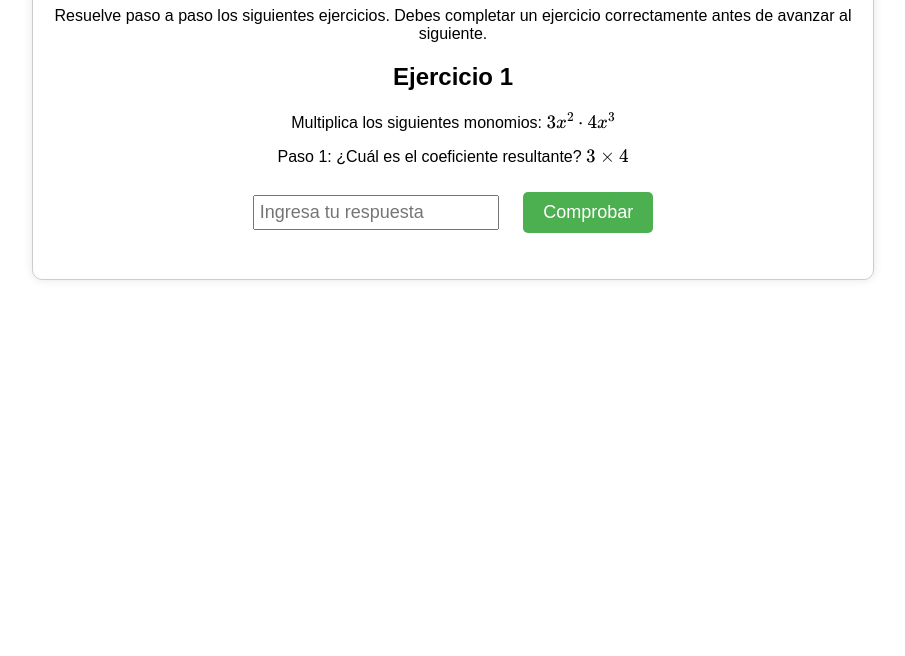
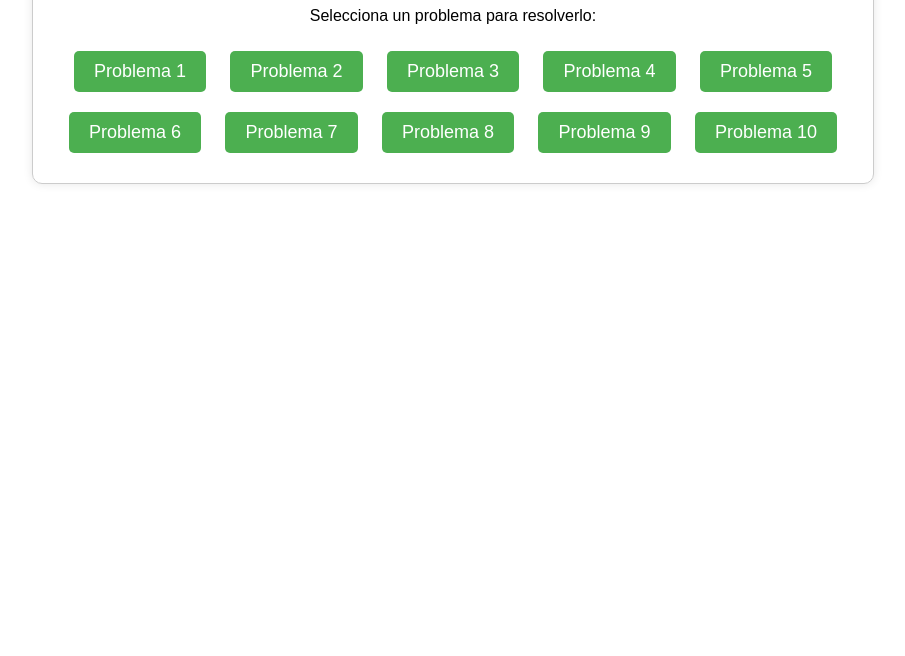
Before and after one commit to ng057830/juego-ecuaciones, a plain HTML site: page index.html in a window 1280 px wide. Shown: the part 144-800 px from the top of the page, without its empty margins (187-1092 px from the left). Drawn offline with nearby package versions, Linux system fonts and the light colour scheme.

Commit message:
Update index.html

```diff
--- a/index.html
+++ b/index.html
@@ -3,7 +3,7 @@
 <head>
     <meta charset="UTF-8">
     <meta name="viewport" content="width=device-width, initial-scale=1.0">
-    <title>Juego de Matemáticas: Problemas Algebraicos</title>
+    <title>Juego de Matemáticas: Menú de Problemas</title>
 
     <!-- Vincular los estilos -->
     <link rel="stylesheet" href="styles.css">
@@ -13,36 +13,33 @@
 </head>
 <body>
     <div class="container">
-        <h1>Juego: Multiplicación y División de Monomios</h1>
-        <p>Resuelve paso a paso los siguientes ejercicios. Debes completar un ejercicio correctamente antes de avanzar al siguiente.</p>
+        <h1>Menú de Problemas</h1>
+        <p>Selecciona un problema para resolverlo:</p>
 
-        <div id="exercise1" class="exercise">
-            <h2>Ejercicio 1</h2>
-            <p>Multiplica los siguientes monomios:
-            \( 3x^2 \cdot 4x^3 \)</p>
-            <p>Paso 1: ¿Cuál es el coeficiente resultante? \( 3 \times 4 \)</p>
-            <input type="number" id="inputExercise1Step1" placeholder="Ingresa tu respuesta">
-            <button onclick="checkExercise1Step1()">Comprobar</button>
-            <p id="feedbackExercise1Step1"></p>
-
-            <p id="exercise1Step2" class="hidden">Paso 2: ¿Cuál es el exponente de \( x \) resultante? (Suma de \( 2 + 3 \))</p>
-            <input type="number" id="inputExercise1Step2" class="hidden" placeholder="Ingresa tu respuesta">
-            <button id="exercise1Step2Button" class="hidden" onclick="checkExercise1Step2()">Comprobar</button>
-            <p id="feedbackExercise1Step2"></p>
+        <!-- Menú de problemas -->
+        <div id="menu">
+            <button onclick="showProblem(1)">Problema 1</button>
+            <button onclick="showProblem(2)">Problema 2</button>
+            <button onclick="showProblem(3)">Problema 3</button>
+            <button onclick="showProblem(4)">Problema 4</button>
+            <button onclick="showProblem(5)">Problema 5</button>
+            <button onclick="showProblem(6)">Problema 6</button>
+            <button onclick="showProblem(7)">Problema 7</button>
+            <button onclick="showProblem(8)">Problema 8</button>
+            <button onclick="showProblem(9)">Problema 9</button>
+            <button onclick="showProblem(10)">Problema 10</button>
         </div>
 
-        <!-- Sección para problemas siguientes -->
-        <div id="exercise2" class="exercise hidden">
-            <h2>Ejercicio 2</h2>
-            <p>Multiplica: \( (2x + 3)(x - 4) \)</p>
-            <!-- Añadir interacción similar al Ejercicio 1 -->
+        <!-- Sección de problemas -->
+        <div id="problems" class="hidden">
+            <!-- Aquí se mostrarán los problemas dinámicamente -->
+            <div id="problemContainer"></div>
+            <button onclick="goBackToMenu()">Volver al Menú</button>
         </div>
+    </div>
 
-        <!-- ... Añadir más ejercicios ... -->
-
-        <!-- Vincular archivo JavaScript -->
-        <script src="game.js"></script>
-        <script src="math-definitions.js"></script>
-    </div>
+    <!-- Vincular el archivo JavaScript -->
+    <script src="game.js"></script>
+    <script src="math-definitions.js"></script>
 </body>
 </html>
```
